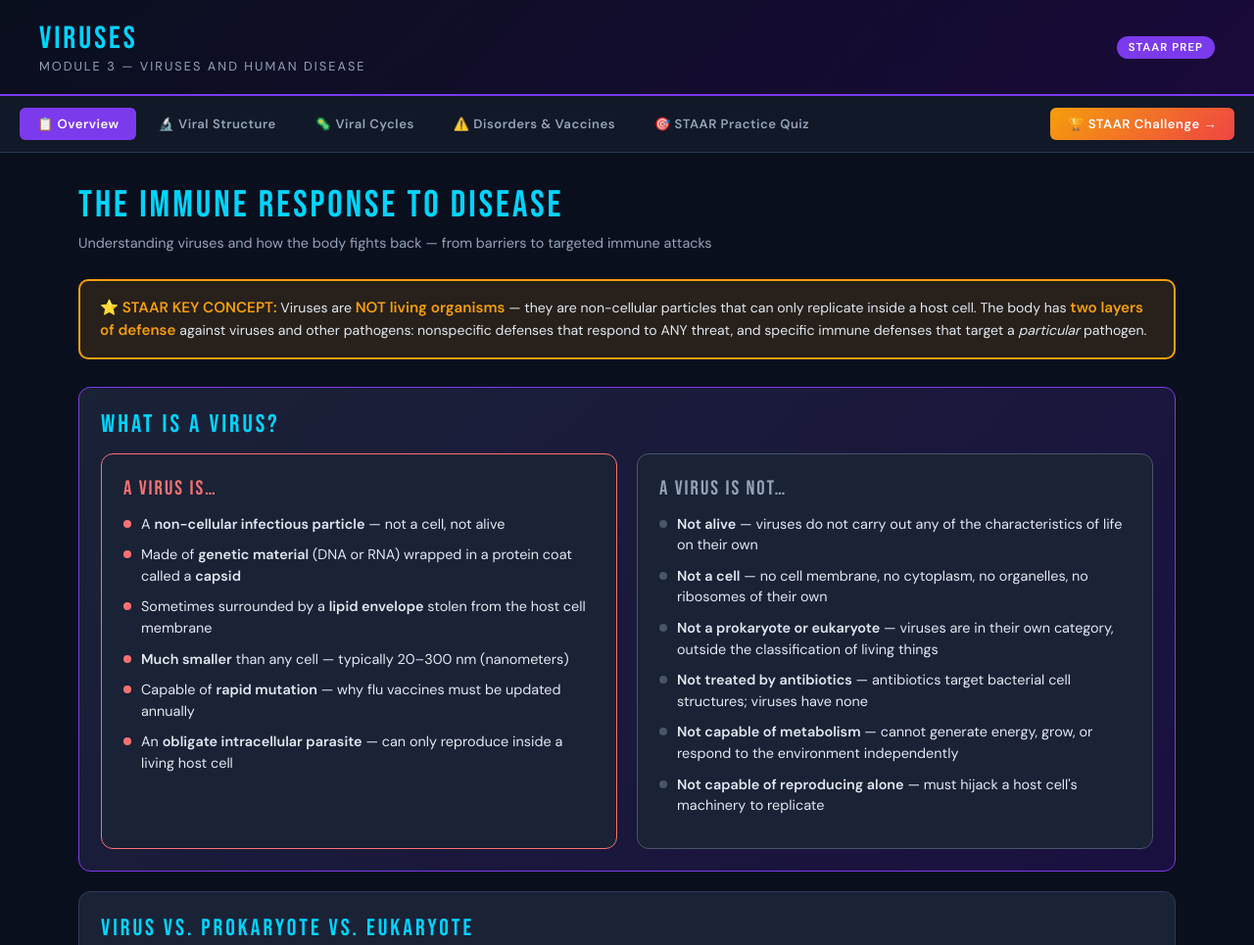
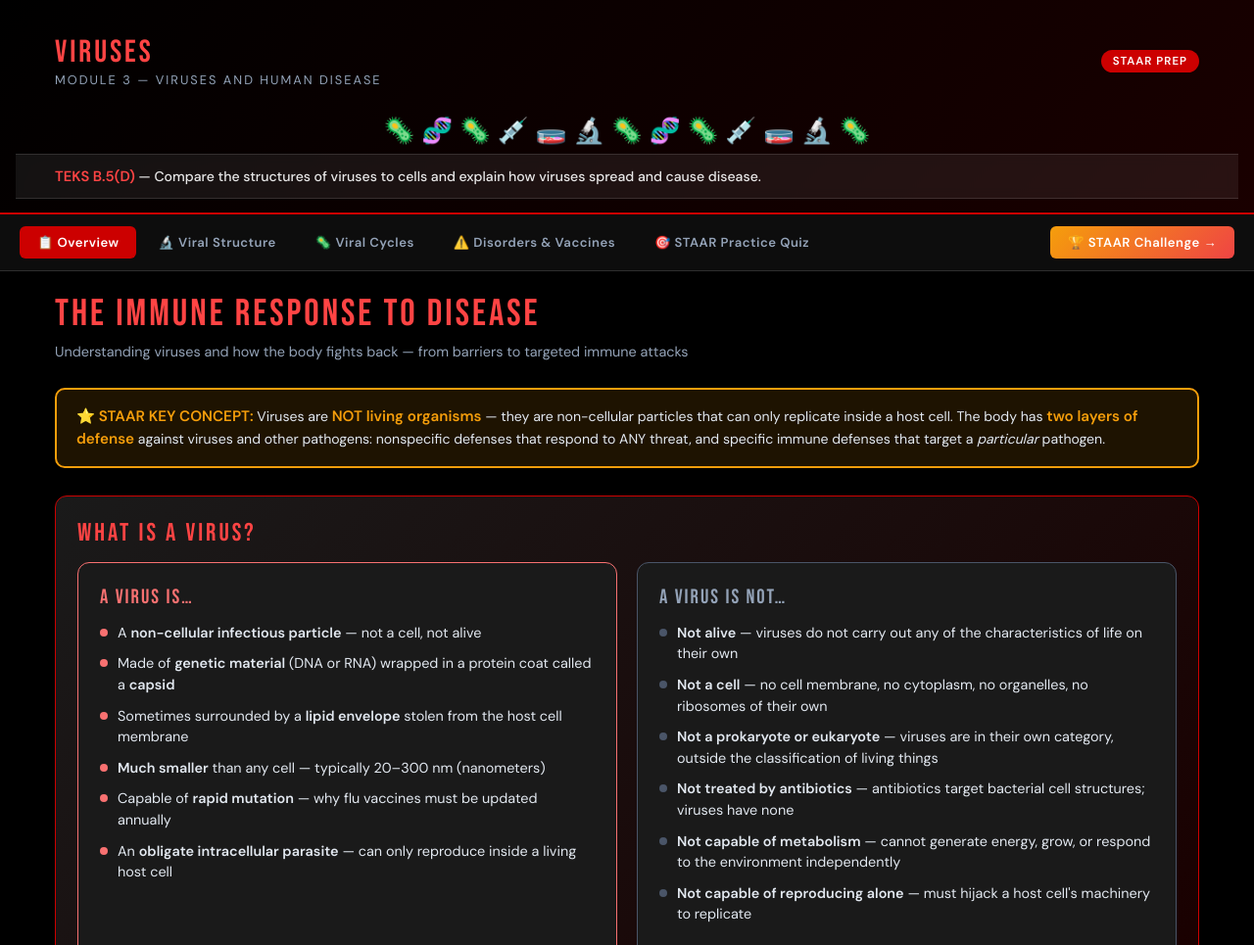
Before and after one commit to drcolyer/BiologyModules, a plain HTML site: page module3_viruses.html in a window 1280 px wide. Shown: the top 965 px of the page at 98% size. Drawn offline with Linux system fonts and the light colour scheme.

Commit message:
Add files via upload

```diff
--- a/module3_viruses.html
+++ b/module3_viruses.html
@@ -7,21 +7,21 @@
 <link href="https://fonts.googleapis.com/css2?family=Space+Mono:wght@400;700&family=DM+Sans:wght@300;400;500;600&family=Bebas+Neue&display=swap" rel="stylesheet">
 <style>
 :root {
-  --bg: #0a0f1e;
-  --surface: #111827;
-  --surface2: #1a2236;
-  --border: #2a3a55;
-  --accent1: #00d4ff;
-  --accent2: #7c3aed;
+  --bg: #000000;
+  --surface: #0d0d0d;
+  --surface2: #1a1a1a;
+  --border: #2e2e2e;
+  --accent1: #ff4444;
+  --accent2: #cc0000;
   --accent3: #10b981;
   --accent4: #f59e0b;
   --text: #e2e8f0;
   --text-dim: #94a3b8;
   --nonspecific: #f59e0b;
-  --humoral: #00d4ff;
+  --humoral: #ff6b6b;
   --cellmed: #10b981;
   --danger: #f87171;
-  --vaccine: #a78bfa;
+  --vaccine: #ff9999;
 }
 
 * { box-sizing: border-box; margin: 0; padding: 0; }
@@ -35,12 +35,26 @@ body {
 
 /* ── HEADER ── */
 header {
-  background: linear-gradient(135deg, #0a0f1e 0%, #1a0a3a 100%);
+  background: linear-gradient(135deg, #000000 0%, #1a0000 100%);
   border-bottom: 2px solid var(--accent2);
+  position: sticky; top: 0; z-index: 100;
+}
+.header-top {
   padding: 20px 40px;
   display: flex; align-items: center; gap: 20px;
-  position: sticky; top: 0; z-index: 100;
-}
+}
+.teks-banner {
+  background: rgba(255,255,255,0.07);
+  backdrop-filter: blur(6px);
+  border-top: 1px solid rgba(255,255,255,0.12);
+  border-bottom: 1px solid rgba(255,255,255,0.12);
+  padding: 11px 40px;
+  font-size: 0.88rem;
+  color: rgba(255,255,255,0.9);
+  font-weight: 500;
+  line-height: 1.5;
+}
+.teks-banner strong { color: var(--accent1); font-size: 0.92rem; }
 .logo { font-family: 'Bebas Neue', sans-serif; font-size: 2rem; color: var(--accent1); letter-spacing: 3px; }
 .subtitle { font-size: 0.8rem; color: var(--text-dim); letter-spacing: 2px; text-transform: uppercase; }
 .badge { margin-left: auto; background: var(--accent2); color: white; font-size: 0.72rem; padding: 4px 12px; border-radius: 20px; font-weight: 600; letter-spacing: 1px; }
@@ -120,6 +134,7 @@ nav.tabs {
 .overview-grid {
   display: grid; grid-template-columns: 1fr 1fr;
   gap: 20px; margin-bottom: 28px;
+  min-width: 0;
 }
 .shared-note {
   background: var(--surface2);
@@ -143,7 +158,7 @@ nav.tabs {
    TAB 1 — OVERVIEW
 ══════════════════════════════ */
 .defense-line {
-  background: linear-gradient(135deg, #1a2236, #1a1040);
+  background: linear-gradient(135deg, #1a1a1a, #1a0000);
   border: 1px solid var(--accent2);
   border-radius: 12px; padding: 22px;
   margin-bottom: 20px;
@@ -285,7 +300,7 @@ nav.tabs {
   border-radius: 10px; padding: 16px 20px; margin-bottom: 20px;
 }
 .cycle-header.lytic { background: rgba(248,113,113,0.1); border: 1px solid var(--danger); }
-.cycle-header.lysogenic { background: rgba(167,139,250,0.1); border: 1px solid var(--vaccine); }
+.cycle-header.lysogenic { background: rgba(255,153,153,0.1); border: 1px solid var(--vaccine); }
 .cycle-header h3 { font-family: 'Bebas Neue', sans-serif; font-size: 1.5rem; letter-spacing: 2px; margin-bottom: 4px; }
 .cycle-header.lytic h3 { color: var(--danger); }
 .cycle-header.lysogenic h3 { color: var(--vaccine); }
@@ -362,10 +377,10 @@ nav.tabs {
 }
 .d-tag.overreact { background: rgba(248,113,113,0.15); border: 1px solid var(--danger); color: var(--danger); }
 .d-tag.underreact { background: rgba(245,158,11,0.15); border: 1px solid var(--accent4); color: var(--accent4); }
-.d-tag.attack-self { background: rgba(167,139,250,0.15); border: 1px solid var(--vaccine); color: var(--vaccine); }
+.d-tag.attack-self { background: rgba(255,153,153,0.15); border: 1px solid var(--vaccine); color: var(--vaccine); }
 
 .vaccine-box {
-  background: linear-gradient(135deg, rgba(124,58,237,0.15), rgba(0,212,255,0.08));
+  background: linear-gradient(135deg, rgba(204,0,0,0.15), rgba(255,68,68,0.08));
   border: 2px solid var(--accent1);
   border-radius: 12px; padding: 22px; margin-top: 20px;
 }
@@ -410,7 +425,7 @@ nav.tabs {
   cursor: pointer; text-align: left; line-height: 1.4;
   transition: all 0.2s;
 }
-.option-btn:hover:not(:disabled) { border-color: var(--accent2); background: rgba(124,58,237,0.1); }
+.option-btn:hover:not(:disabled) { border-color: var(--accent2); background: rgba(204,0,0,0.1); }
 .option-btn.correct { border-color: var(--accent3); background: rgba(16,185,129,0.15); color: var(--accent3); }
 .option-btn.wrong { border-color: #f87171; background: rgba(248,113,113,0.12); color: #f87171; }
 
@@ -457,8 +472,16 @@ nav.tabs {
   cursor: pointer;
 }
 
-/* responsive */
-@media (max-width: 700px) {
+  .virus-row {
+    display: flex; justify-content: center; gap: 16px;
+    padding: 10px 0 4px;
+    font-size: 1.6rem;
+    animation: virus-float 3s ease-in-out infinite;
+  }
+  @keyframes virus-float {
+    0%,100%{ transform: translateY(0); }
+    50%    { transform: translateY(-4px); }
+  }
   header { padding: 14px 16px; }
   .section { padding: 20px 16px; }
   .overview-grid { grid-template-columns: 1fr; }
@@ -475,11 +498,17 @@ nav.tabs {
 <body>
 
 <header>
-  <div>
-    <div class="logo">VIRUSES</div>
-    <div class="subtitle">Module 3 — Viruses and Human Disease</div>
-  </div>
-  <div class="badge">STAAR PREP</div>
+  <div class="header-top">
+    <div>
+      <div class="logo">VIRUSES</div>
+      <div class="subtitle">Module 3 — Viruses and Human Disease</div>
+    </div>
+    <div class="badge">STAAR PREP</div>
+  </div>
+  <div class="virus-row">🦠 🧬 🦠 💉 🧫 🔬 🦠 🧬 🦠 💉 🧫 🔬 🦠</div>
+  <div class="teks-banner">
+    <strong>TEKS B.5(D)</strong> — Compare the structures of viruses to cells and explain how viruses spread and cause disease.
+  </div>
 </header>
 
 <nav class="tabs">
@@ -506,7 +535,7 @@ nav.tabs {
   <!-- WHAT IS A VIRUS -->
   <div class="defense-line" style="margin-bottom:20px;">
     <div class="sec-title" style="font-size:1.6rem;margin-bottom:14px;">What Is a Virus?</div>
-    <div class="overview-grid" style="margin-bottom:0;">
+    <div style="display:grid;grid-template-columns:1fr 1fr;gap:20px;">
       <div class="card" style="border-color:var(--danger);">
         <div class="card-title" style="color:var(--danger);">A Virus IS…</div>
         <div class="fact-row"><div class="dot" style="background:var(--danger)"></div><div class="fact-text">A <strong>non-cellular infectious particle</strong> — not a cell, not alive</div></div>
@@ -617,7 +646,7 @@ nav.tabs {
     </div>
   </div>
 
-  <div class="overview-grid">
+  <div style="display:grid;grid-template-columns:1fr 1fr;gap:20px;margin-bottom:20px;">
     <div class="card" style="border-color:var(--nonspecific);">
       <div class="card-title" style="color:var(--nonspecific);">Nonspecific Defenses</div>
       <div class="fact-row"><div class="dot nonspec"></div><div class="fact-text">Respond to <strong>any pathogen</strong> — no targeting required</div></div>
```
